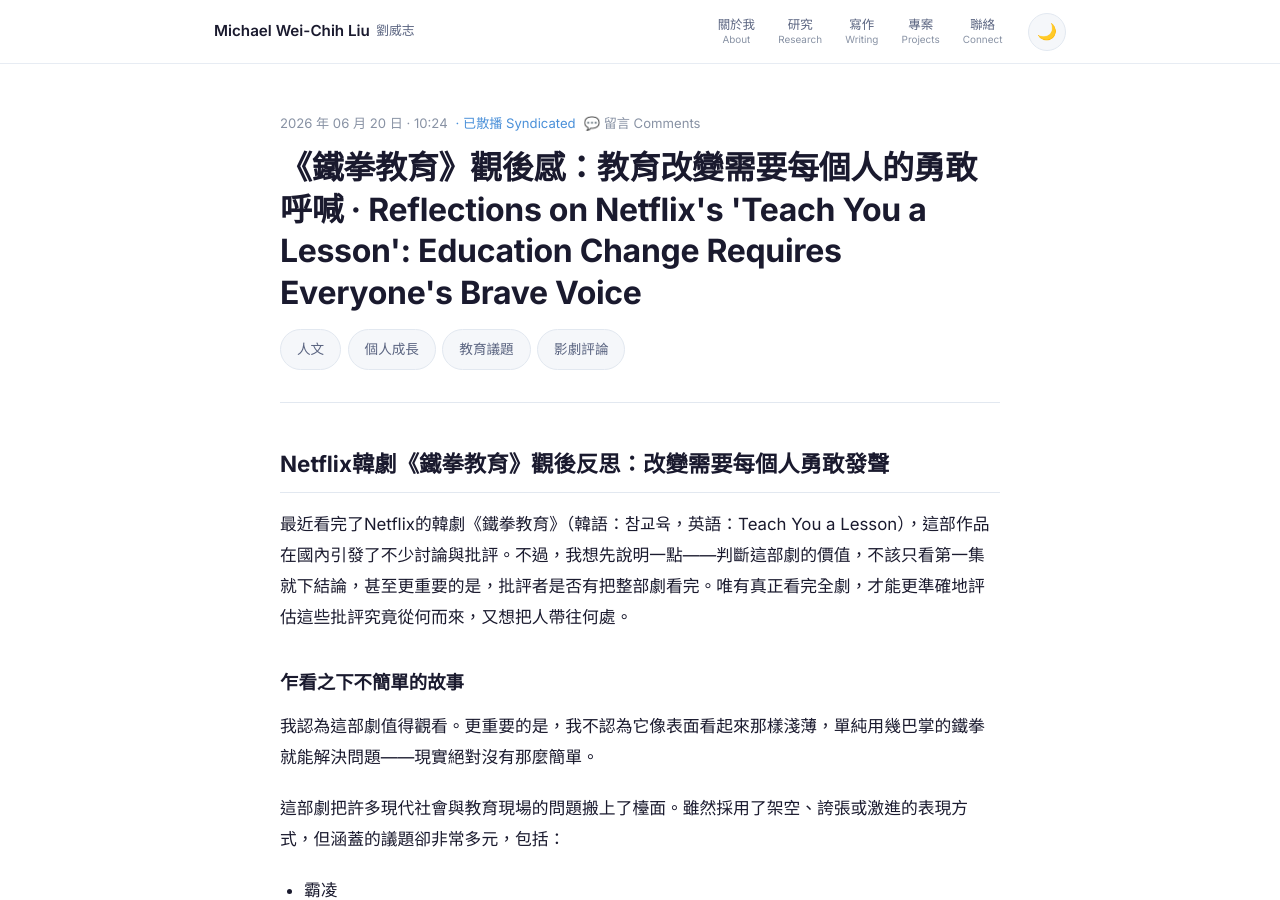
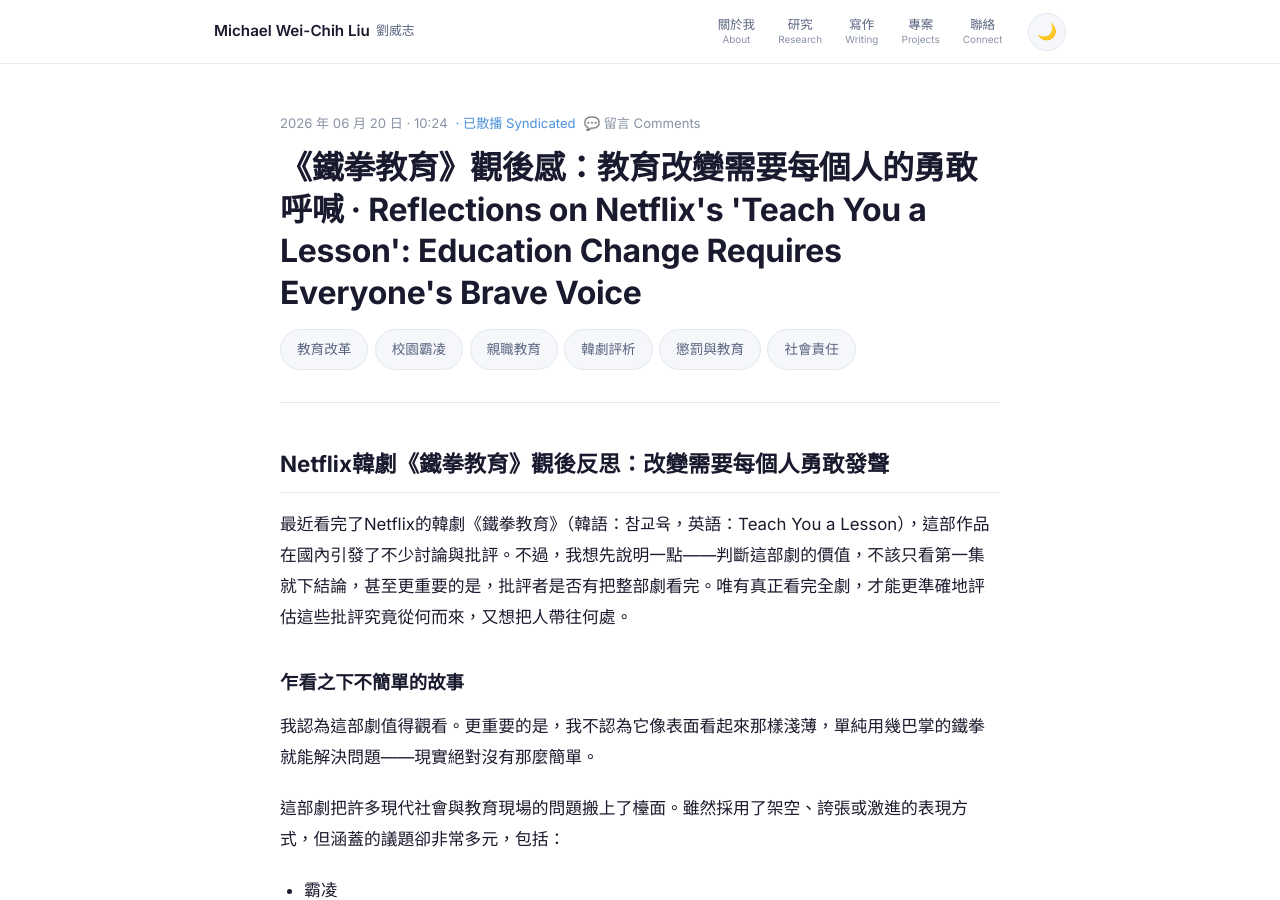
Before and after one commit to liuweichihtw-0624/liuweichihtw-0624.github.io, a Jekyll site: the page built from _posts/2026-06-20-netflix-teach-you-a-lesson-education-reflection.md, in a window 1280 px wide and 900 px high. Built offline with Jekyll 4.4.1, drawn with Linux system fonts in a browser that asks for light colours; comment, search, counter and statistics services are not loaded.

Commit message:
retag: update tags for 2026-06-20-netflix-teach-you-a-lesson-education-reflection.md

```diff
--- a/_posts/2026-06-20-netflix-teach-you-a-lesson-education-reflection.md
+++ b/_posts/2026-06-20-netflix-teach-you-a-lesson-education-reflection.md
@@ -2,7 +2,7 @@
 layout: post
 title: "《鐵拳教育》觀後感：教育改變需要每個人的勇敢呼喊 · Reflections on Netflix's 'Teach You a Lesson': Education Change Requires Everyone's Brave Voice"
 date: 2026-06-20 10:24:00 +0800
-tags: [人文, 個人成長, 教育議題, 影劇評論]
+tags: ["教育改革", "校園霸凌", "親職教育", "韓劇評析", "懲罰與教育", "社會責任"]
 publish: true
 syndicate: [linkedin]
 excerpt: "看完Netflix韓劇《鐵拳教育》，作者思考教育改變的艱難與必要，認為改革需要每個人在正直良善的道路上勇敢發聲。"
```
